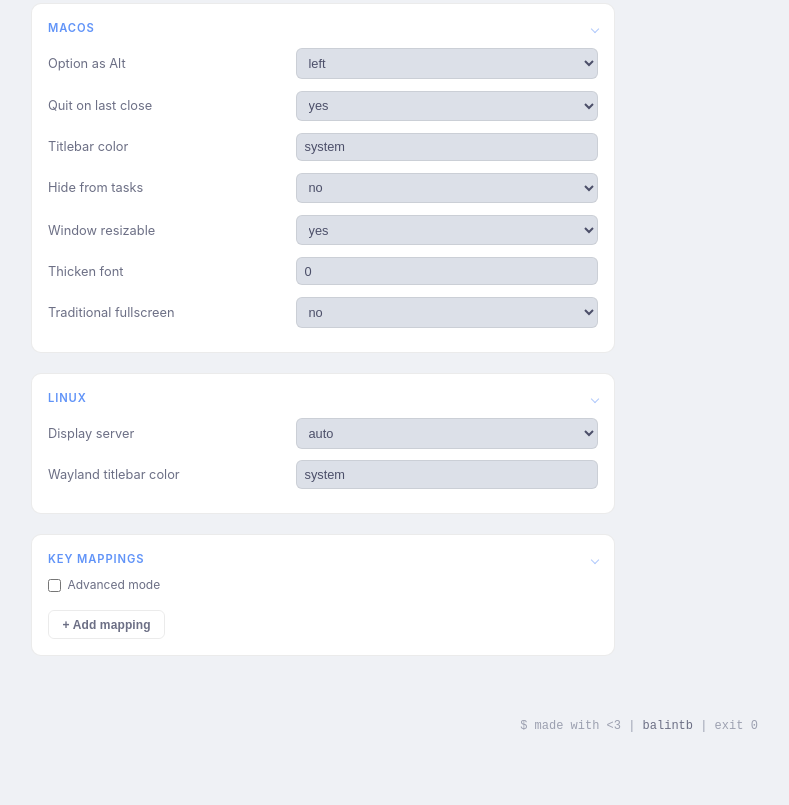
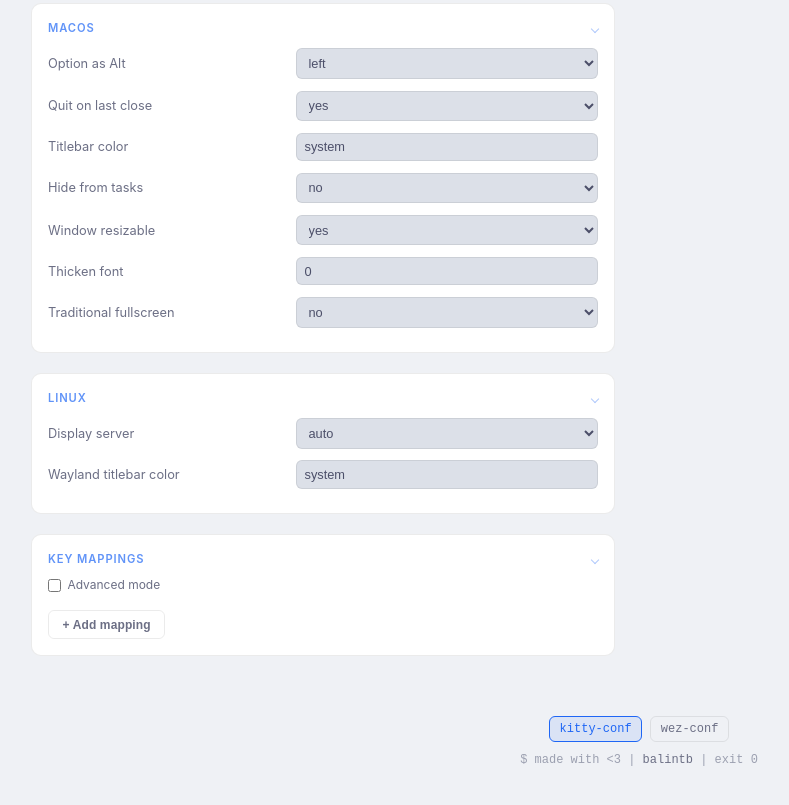
Before and after one commit to balintb/kitty-conf, a website built with Vite: page index.html in a window 1280 px wide. Shown: the part 5060-5865 px from the top of the page, without its empty margins (1-790 px from the left). Built offline with nearby package versions, Linux system fonts and the light colour scheme.

Commit message:
Link to wez-conf

```diff
--- a/src/style.css
+++ b/src/style.css
@@ -920,6 +920,35 @@ footer a:hover {
   color: var(--accent);
 }
 
+.footer-projects {
+  display: flex;
+  justify-content: center;
+  gap: 0.5rem;
+  margin-bottom: 0.5rem;
+}
+
+.footer-project {
+  font-family: var(--mono);
+  font-size: 0.75rem;
+  color: var(--text-muted);
+  text-decoration: none;
+  padding: 0.2rem 0.6rem;
+  border: 1px solid var(--border);
+  border-radius: var(--radius);
+  transition: border-color var(--transition), color var(--transition);
+}
+
+.footer-project:hover {
+  color: var(--accent);
+  border-color: var(--border-focus);
+}
+
+.footer-project.active {
+  color: var(--accent);
+  border-color: var(--accent);
+  background: var(--accent-dim);
+}
+
 /* Mapping rows */
 .mapping-advanced-toggle {
   display: flex;
--- a/src/ui.ts
+++ b/src/ui.ts
@@ -858,6 +858,23 @@ export function render(root: HTMLElement): void {
   root.appendChild(main);
 
   const footer = document.createElement("footer");
+
+  const projectLinks = document.createElement("div");
+  projectLinks.className = "footer-projects";
+  const kittyLink2 = document.createElement("a");
+  kittyLink2.href = "https://kitty-conf.balintb.com/";
+  kittyLink2.textContent = "kitty-conf";
+  kittyLink2.className = "footer-project active";
+  const wezLink2 = document.createElement("a");
+  wezLink2.href = "https://wez-conf.balintb.com/";
+  wezLink2.target = "_blank";
+  wezLink2.rel = "noopener";
+  wezLink2.textContent = "wez-conf";
+  wezLink2.className = "footer-project";
+  projectLinks.appendChild(kittyLink2);
+  projectLinks.appendChild(wezLink2);
+  footer.appendChild(projectLinks);
+
   const footerText = document.createElement("code");
   footerText.textContent = "$ made with <3 | ";
   footer.appendChild(footerText);
```
